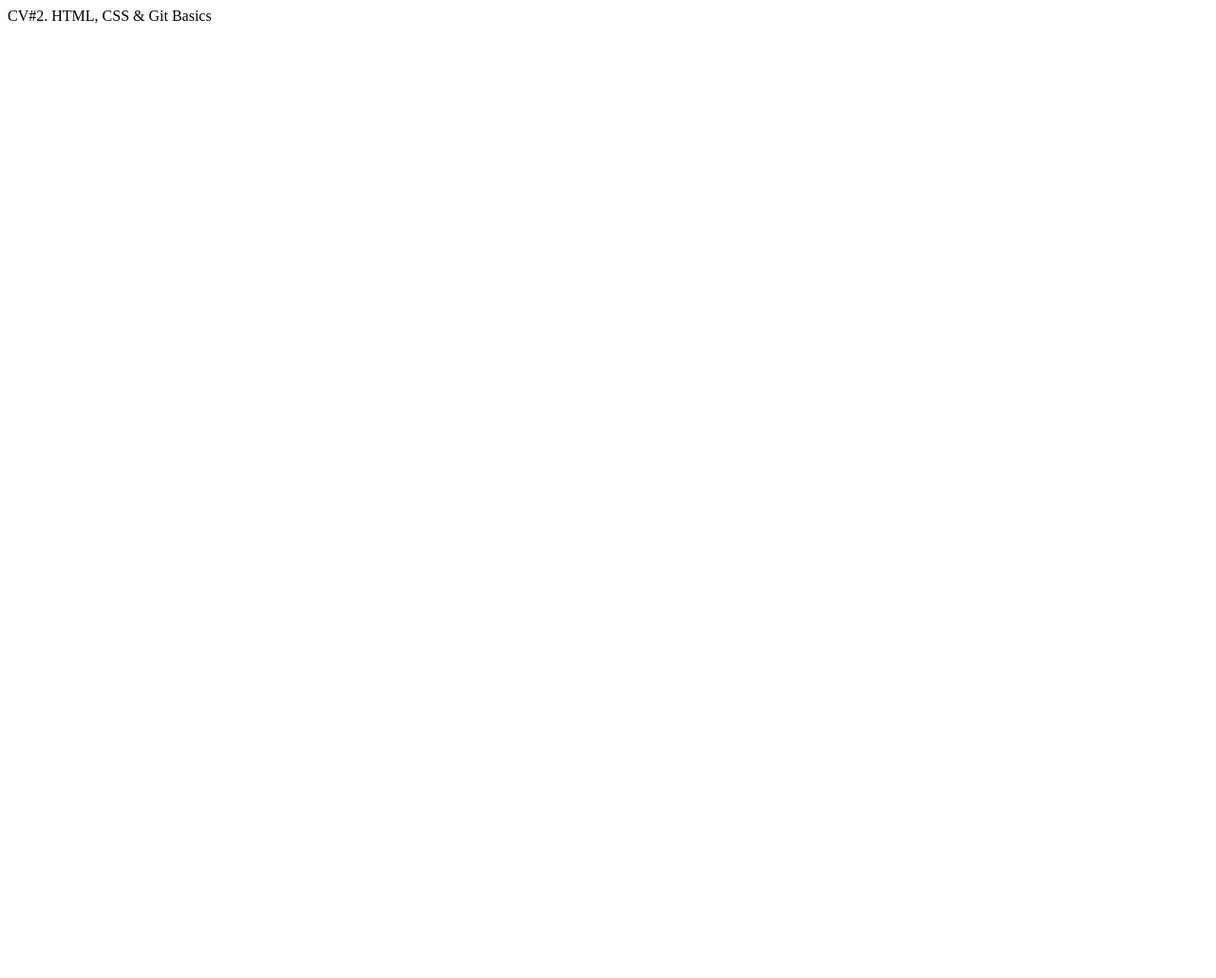
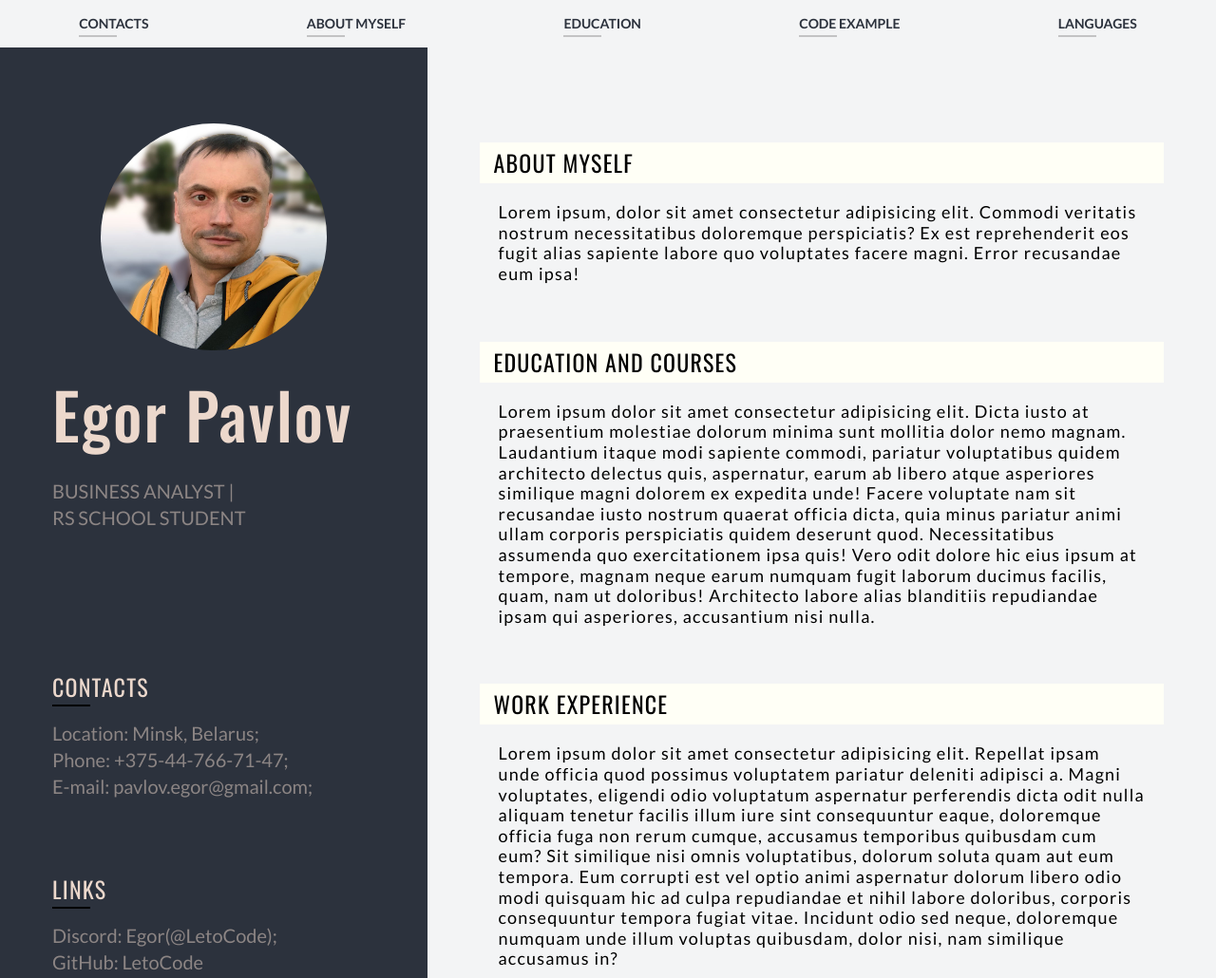
Before and after one commit to LetoCode/rsschool-cv, a plain HTML site: page index.html in a window 1280 px wide. Shown: the top 1030 px of the page at 95% size. Before the commit the page ends 800 px from the top, so only its background shows below. Drawn offline with nearby package versions, Linux system fonts and the light colour scheme.

Commit message:
feat: main html structure and style are ready

```diff
--- a/index.html
+++ b/index.html
@@ -1,13 +1,132 @@
 <!DOCTYPE html>
 <html lang="en">
+
 <head>
   <meta charset="UTF-8" />
   <meta http-equiv="X-UA-Compatible" content="IE=edge" />
   <meta name="viewport" content="width=device-width, initial-scale=1.0" />
-    <link rel="stylesheet" href="style.css" />
-    <title>CV#2</title>
+  <link rel="stylesheet" href="./styles/style.css" />
+  <title>CV#3</title>
 </head>
+
 <body>
-    CV#2. HTML, CSS & Git Basics
+  <div class="wrapper">
+    <nav class="main__menu">
+      <ul class="menu__list">
+        <li class="list__item"><a class="item__link">Contacts</a></li>
+        <li class="list__item"><a class="item__link">About myself</a></li>
+        <li class="list__item"><a class="item__link">Education</a></li>
+        <li class="list__item"><a class="item__link">Code example</a></li>
+        <li class="list__item"><a class="item__link">Languages</a></li>
+      </ul>
+    </nav>
+    <div class="page">
+      <header class="header">
+        <div class="header__person">
+          <div class="header__item item__photo"><img src="./img/my_photo.jpg" alt="my_photo"></div>
+          <div class="header__item item__name">
+            <h1 class="">Egor Pavlov</h1>
+            <p> Business Analyst |<br> <a href="https://github.com/rolling-scopes-school">RS school</a> student
+            </p>
+          </div>
+        </div>
+        <div class="header__item item__contacts">
+          <h3>Contacts</h3>
+          <p>Location: Minsk, Belarus;<br>
+            Phone: +375-44-766-71-47;<br>
+            E-mail: pavlov.egor@gmail.com;<br>
+        </div>
+        <div class="header__item item__links">
+          <h3>Links</h3>
+          <p>
+            Discord: Egor(@LetoCode);<br>
+            GitHub: <a href="https://github.com/LetoCode">LetoCode</a></p>
+          </p>
+        </div>
+      </header>
+      <main class="main">
+        <div class="main__items">
+          <div class="main__item">
+            <h3>About myself</h3>
+            <p>Lorem ipsum, dolor sit amet consectetur adipisicing elit. Commodi veritatis nostrum necessitatibus doloremque perspiciatis? Ex est reprehenderit eos fugit alias sapiente labore quo voluptates facere magni. Error recusandae eum ipsa!</p>
+          </div>
+          <div class="main__item">
+            <h3>Education and Courses</h3>
+            <p>Lorem ipsum dolor sit amet consectetur adipisicing elit. Dicta iusto at praesentium molestiae dolorum minima sunt mollitia dolor nemo magnam. Laudantium itaque modi sapiente commodi, pariatur voluptatibus quidem architecto delectus quis, aspernatur, earum ab libero atque asperiores similique magni dolorem ex expedita unde! Facere voluptate nam sit recusandae iusto nostrum quaerat officia dicta, quia minus pariatur animi ullam corporis perspiciatis quidem deserunt quod. Necessitatibus assumenda quo exercitationem ipsa quis! Vero odit dolore hic eius ipsum at tempore, magnam neque earum numquam fugit laborum ducimus facilis, quam, nam ut doloribus! Architecto labore alias blanditiis repudiandae ipsam qui asperiores, accusantium nisi nulla.</p>
+          </div>
+          <div class="main__item">
+            <h3>Work experience</h3>
+            <p>Lorem ipsum dolor sit amet consectetur adipisicing elit. Repellat ipsam unde officia quod possimus voluptatem pariatur deleniti adipisci a. Magni voluptates, eligendi odio voluptatum aspernatur perferendis dicta odit nulla aliquam tenetur facilis illum iure sint consequuntur eaque, doloremque officia fuga non rerum cumque, accusamus temporibus quibusdam cum eum? Sit similique nisi omnis voluptatibus, dolorum soluta quam aut eum tempora. Eum corrupti est vel optio animi aspernatur dolorum libero odio modi quisquam hic ad culpa repudiandae et nihil labore doloribus, corporis consequuntur tempora fugiat vitae. Incidunt odio sed neque, doloremque numquam unde illum voluptas quibusdam, dolor nisi, nam similique accusamus in?</p>
+          </div>
+          <div class="main__item">
+            <h3>Code example</h3>
+            <pre>
+# требуется создать спираль из цифр
+# начало - в центре
+# максимально 72 строки кода
+
+from math import ceil
+
+
+m_size = 10
+i = 2
+z = m_size**2
+x, y = int(m_size/2-1), int(m_size/2-1)
+d = {1: [x, y]}
+inter_iter = 1
+
+def step_to(p, way, inter_iter):
+  global i, y, x, z
+  while p <= inter_iter and i <= z :
+    if way == 'right':
+      y = y + 1
+    elif way == 'down':
+      x = x + 1
+    elif way == 'left':
+      y = y - 1
+    elif way == 'up':
+      x = x - 1
+
+    d[i] = [x, y]
+    i +=1; p +=1
+
+while i <= z:
+  p1 = p2 = p3 = p4 = 1
+
+  step_to(p1, 'right', inter_iter)
+  step_to(p1, 'down', inter_iter)
+  inter_iter +=1
+
+  step_to(p1, 'left', inter_iter)
+  step_to(p1, 'up', inter_iter)
+  inter_iter +=1
+
+matrix = []
+
+matrix = [['_' for m in range(m_size)] for m1 in range(m_size)]
+
+for key, value in d.items():
+  matrix[value[0]][value[1]] = key
+
+with open('matrix.txt', 'w') as f:
+  for i in matrix:
+    for j in i:
+      f.write(('{: >' + str(len(str(z))+1) + '}').format(j))
+    f.write('\n')
+            </pre>
+          </div>
+          <div class="main__item">
+            <h3>Languages</h3>
+            <p>Lorem ipsum, dolor sit amet consectetur adipisicing elit. Facilis, commodi.</p>
+          </div>
+        </div>
+      </main>
+    </div>
+    <footer>
+      something
+    </footer>
+  </div>
+
 </body>
+
 </html>
--- /dev/null
+++ b/styles/style.css
@@ -0,0 +1,233 @@
+/*Шрифты*/
+
+@import url("https://fonts.googleapis.com/css?family=Oswald:200,300,regular,500,600,700&display=swap");
+@import url("https://fonts.googleapis.com/css?family=Lato:100,300,400,regular,700,900&display=swap");
+
+/*Обнуление*/
+* {
+  padding: 0;
+  margin: 0;
+  border: 0;
+}
+
+*,
+*:before,
+*:after {
+  box-sizing: border-box;
+}
+
+nav,
+footer,
+header,
+aside {
+  display: block;
+}
+
+html,
+body {
+  height: 100%;
+  width: 100%;
+  font-size: 100%;
+  line-height: 1;
+  font-size: 14px;
+  font-family: "Lato";
+  background-color: #f3f4f5;
+}
+
+a,
+a:visited {
+  text-decoration: none;
+  color: inherit;
+}
+
+a:hover {
+  text-decoration: none;
+}
+
+ul li {
+  list-style: none;
+}
+
+img {
+  vertical-align: top;
+}
+
+h1,
+h2,
+h3,
+h4,
+h5,
+h6 {
+  font-size: inherit;
+  font-weight: inherit;
+}
+
+/*==================================*/
+
+.wrapper {
+  margin: 0 auto;
+  max-width: 1440px;
+  overflow: hidden;
+  /*background-color: #61dee7;*/
+}
+
+h1 {
+  font-family: "Oswald";
+  font-weight: 500;
+  font-size: 67px;
+  letter-spacing: 2px;
+  line-height: 2;
+  color: #ecd8cc;
+}
+
+h3 {
+  font-family: "Oswald";
+  font-weight: 400;
+  font-size: 24px;
+  letter-spacing: 1.2px;
+  line-height: 1.2;
+  text-transform: uppercase;
+  margin-bottom: 20px;
+}
+
+/* ===========nav ===============*/
+
+.main__menu {
+  height: 50px;
+}
+
+.menu__list {
+  height: inherit;
+  display: flex;
+  justify-content: space-around;
+  align-items: center;
+}
+
+.list__item {
+}
+
+.item__link {
+  position: relative;
+  text-transform: uppercase;
+  color: #2c323d;
+  font-weight: 700;
+  letter-spacing: 1.2;
+}
+
+.item__link::before {
+  content: "";
+  width: 40px;
+  height: 2px;
+  background-color: rgba(0, 0, 0, 0.2);
+  position: absolute;
+  top: calc(100% + 4px);
+  transition-duration: 0.3s;
+}
+
+.item__link:hover::before {
+  content: "";
+  width: 80px;
+  height: 2px;
+  background-color: rgba(0, 0, 0, 1);
+  position: absolute;
+  top: calc(100% + 3px);
+}
+
+/* =========== page ===============*/
+
+.page {
+  display: flex;
+}
+
+/* =========== header ===============*/
+
+.header {
+  flex: 0 1 40%;
+  padding: 80px 55px;
+  background-color: #2c323d;
+}
+
+.header h3 {
+  color: #ecd8cc;
+  position: relative;
+}
+
+.header h3::before {
+  content: "";
+  width: 40px;
+  height: 2px;
+  background-color: #000000;
+  position: absolute;
+  top: calc(100% + 4px);
+  transition-duration: 0.5s;
+}
+
+.header__person {
+  margin-bottom: 100px;
+}
+
+.header__item {
+  font-size: 20px;
+  line-height: 1.4;
+  color: rgba(236, 216, 204, 0.5);
+}
+
+.item__photo {
+  text-align: center;
+}
+
+.item__photo img {
+  width: 70%;
+  border-radius: 50%;
+}
+
+.item__name {
+  padding-bottom: 50px;
+}
+
+.item__name p {
+  text-transform: uppercase;
+  color: rgba(236, 216, 204, 0.5);
+}
+
+.item__contacts {
+}
+
+.item__links {
+  padding-top: 80px;
+}
+
+/* =========== main ===============*/
+
+.main {
+  flex: 0 1 60%;
+  padding: 100px 55px;
+}
+
+.main__items {
+  display: flex;
+  flex-direction: column;
+  gap: 60px;
+}
+
+.main__item {
+  font-size: 18px;
+  letter-spacing: 1.2px;
+  line-height: 1.2;
+}
+
+.main__item p {
+  padding: 0 20px;
+  font-size: 18px;
+}
+
+.main__item pre {
+  padding: 0 20px;
+  font-size: 16px;
+}
+
+.main__item h3 {
+  background-color: #fffff6;
+  line-height: 1.8;
+  text-indent: 15px;
+}
```
Also changed, not shown: img/my_photo.jpg (added), style.css (deleted). Lines whose indentation alone changed are shown as unchanged.
